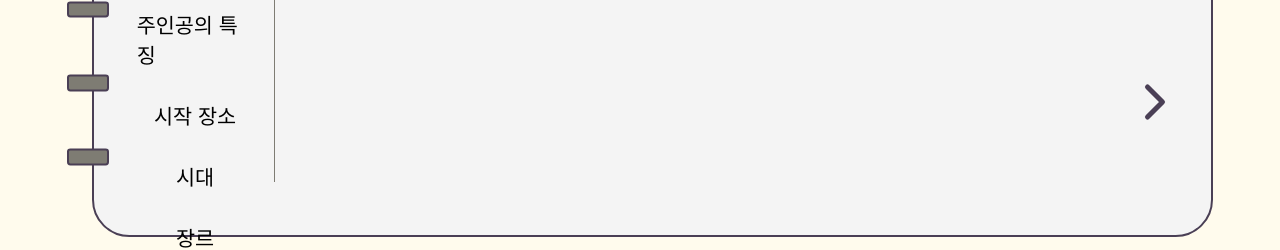
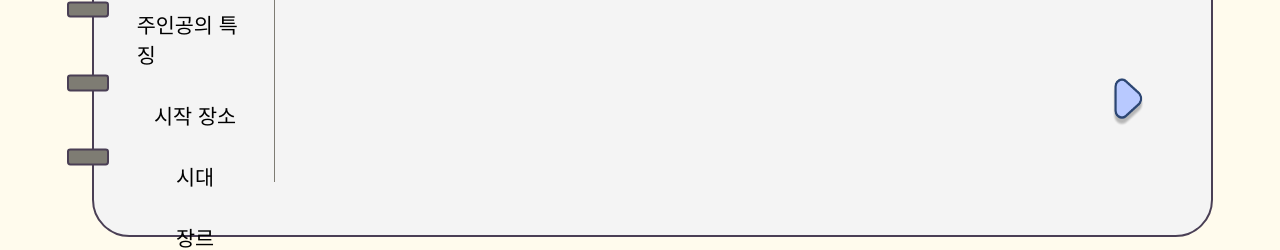
Before and after one commit to yANUs-3-Team/FE, a React (Create React App) app: page /create in a window 1280 px wide. Shown: the part 535-785 px from the top of the page. Built offline with nearby package versions, Linux system fonts and the light colour scheme; a web font is replaced by a local one.

Commit message:
Modified create page button

```diff
--- a/src/component/Css/create.css
+++ b/src/component/Css/create.css
@@ -350,34 +350,19 @@ textarea:focus + .placeholder_fallback {
   align-items: center;
 }
 
-.svg_button {
-  width: 4.6875vw;
-  height: 8vh;
-
-  cursor: pointer;
-  display: flex;
-  justify-content: center;
-  align-items: center;
+.leftButton_img {
+    width: 2.5vw;
+    height: 6.111vh;
+    margin-left: 5.20833vw;
 }
 
-.svg_button svg {
-  width: 100%;
-  height: 100%;
-  transition: transform 0.2s ease;
+.rightButton_img {
+    width: 2.5vw;
+    height: 6.111vh;
+    margin-right: 5.20833vw;
 }
 
-.svg_button:hover svg {
-  transform: scale(1.1);
-}
-
-.svg_button.left {
-  margin-left: 2vw;
-}
-
-.svg_button.right {
-  margin-right: 2vw;
-}
-
+/**/
 .pagination_button {
   width: 9.010416vw;
   height: 5.0925vh;
--- a/src/pages/create.js
+++ b/src/pages/create.js
@@ -3,6 +3,8 @@ import Footer from "../component/footer";
 import "../component/Css/create.css";
 import halfSide2 from "../images/character_halfSide2.png";
 import starIcon from "../images/star_icon.png";
+import leftButton from "../images/leftButton.png";
+import rightButton from "../images/rightButton.png";
 import { useNavigate } from "react-router-dom";
 
 function Create() {
@@ -351,31 +353,20 @@ function Create() {
                     {pageIndex === 0 ? (
                       <div style={{ width: "4.6875vw" }} />
                     ) : (
-                      <div className="svg_button left" onClick={handlePrev}>
-                        <svg viewBox="0 0 24 24">
-                          <path
-                            d="M15 18L9 12L15 6"
-                            stroke="#4A3F55"
-                            strokeWidth="2"
-                            strokeLinecap="round"
-                            strokeLinejoin="round"
-                            fill="none"
-                          />
-                        </svg>
-                      </div>
+                      <img
+                        src={leftButton}
+                        alt=""
+                        className="leftButton_img"
+                        onClick={handlePrev}
+                      />
                     )}
-                    <div className="svg_button right" onClick={handleNext}>
-                      <svg viewBox="0 0 24 24">
-                        <path
-                          d="M9 6L15 12L9 18"
-                          stroke="#4A3F55"
-                          strokeWidth="2"
-                          strokeLinecap="round"
-                          strokeLinejoin="round"
-                          fill="none"
-                        />
-                      </svg>
-                    </div>
+
+                    <img
+                      src={rightButton}
+                      alt=""
+                      className="rightButton_img"
+                      onClick={handleNext}
+                    />
                   </>
                 )}
               </div>
```
Also changed, not shown: src/images/leftButton.png (added), src/images/rightButton.png (added).
